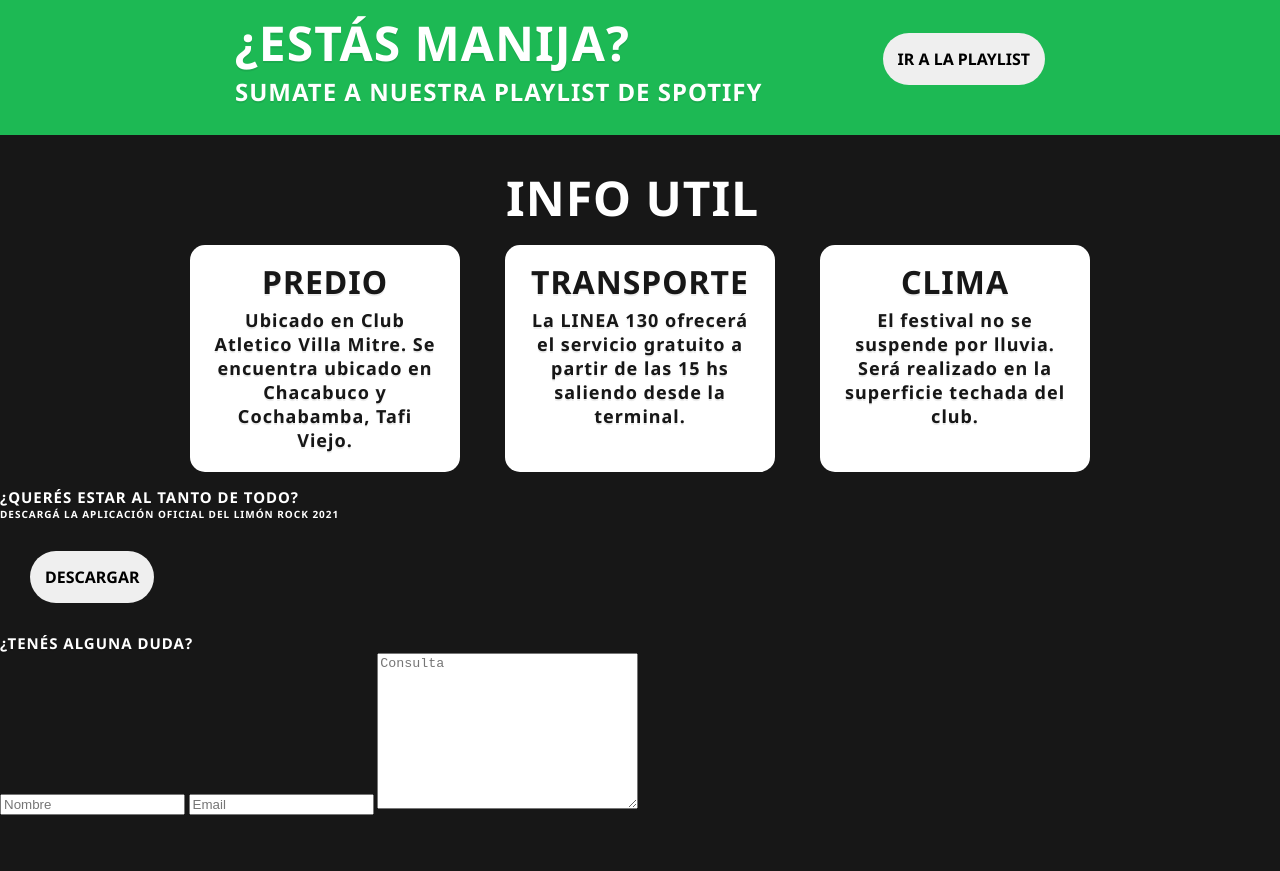
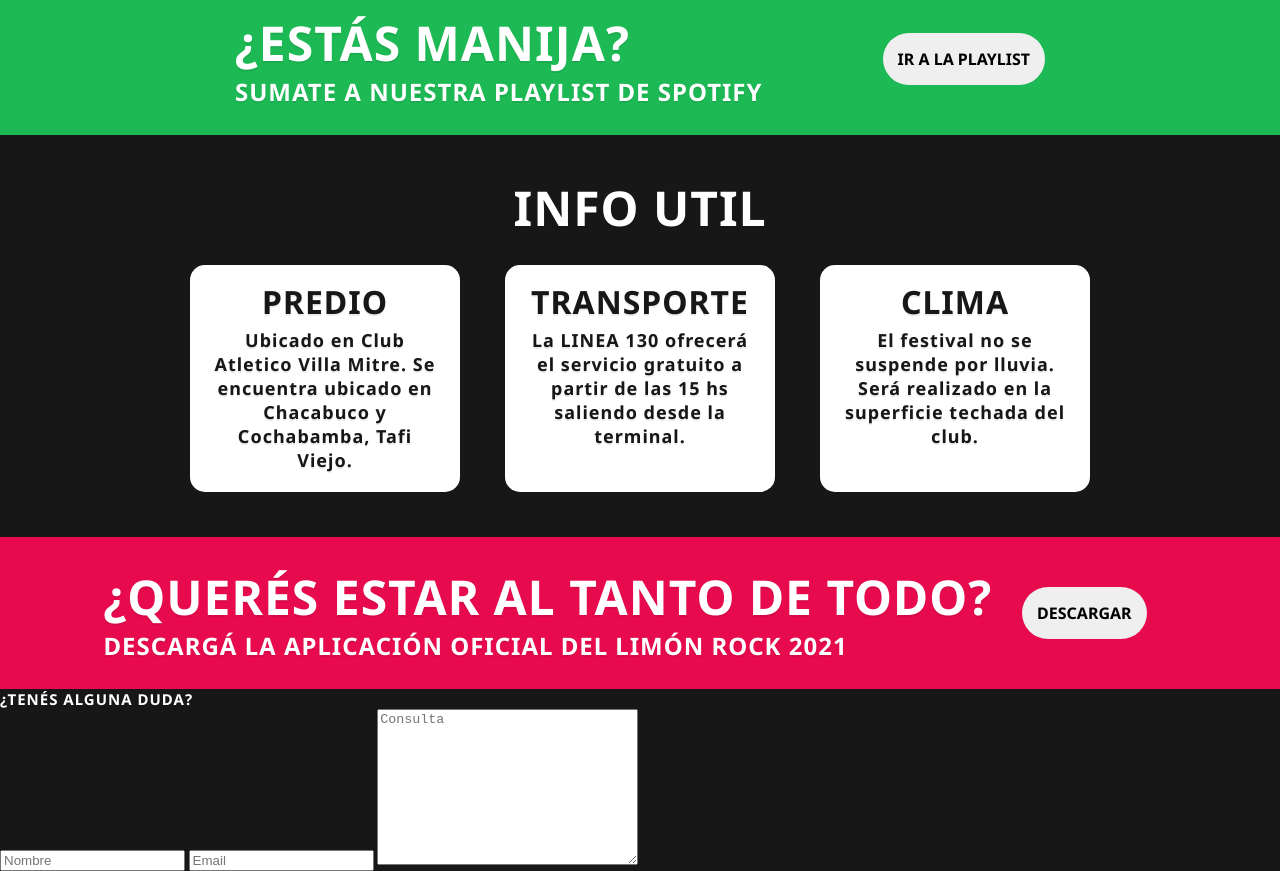
Before and after one commit to nicomauvecin/integrador-limon-rock, a plain HTML site: page index.html in a window 1280 px wide. Shown: the part 2550-3421 px from the top of the page. Before the commit the page ends 3365 px from the top, so only its background shows below. Drawn offline with Linux system fonts and the light colour scheme.

Commit message:
agrega estilos para la seccion app

```diff
--- a/style.css
+++ b/style.css
@@ -282,7 +282,7 @@ header a {
 .info-util {
   display: flex;
   flex-direction: column;
-  margin: 0 300px;
+  margin: 30px;
 }
 
 .contenedor-info {
@@ -293,7 +293,7 @@ header a {
 }
 
 .info-util h2 {
-  margin: 30px 15px 0 0;
+  margin: 10px;
   font-size: 48px;
   text-align: center;
 }
@@ -323,3 +323,28 @@ header a {
   color: #171717;
   margin: 5px;
 }
+
+
+/* SECTION APP */
+
+.app {
+  background: #e70a4d;
+  display: flex;
+  justify-content: center;
+  align-items: center;
+  padding: 20px;
+}
+
+.app-texto {
+  display: flex;
+  flex-direction: column;
+  justify-content: center;
+}
+
+.app-texto h2 {
+  font-size: 48px;
+}
+
+.app-texto p {
+  font-size: 24px;
+}
```
